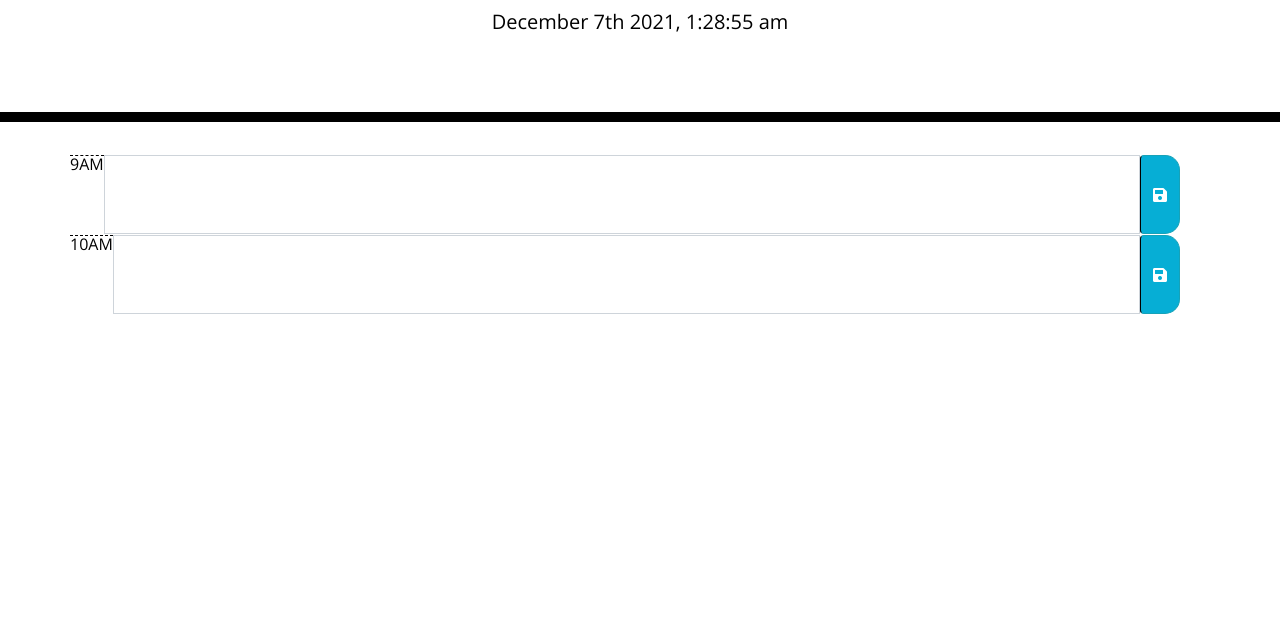
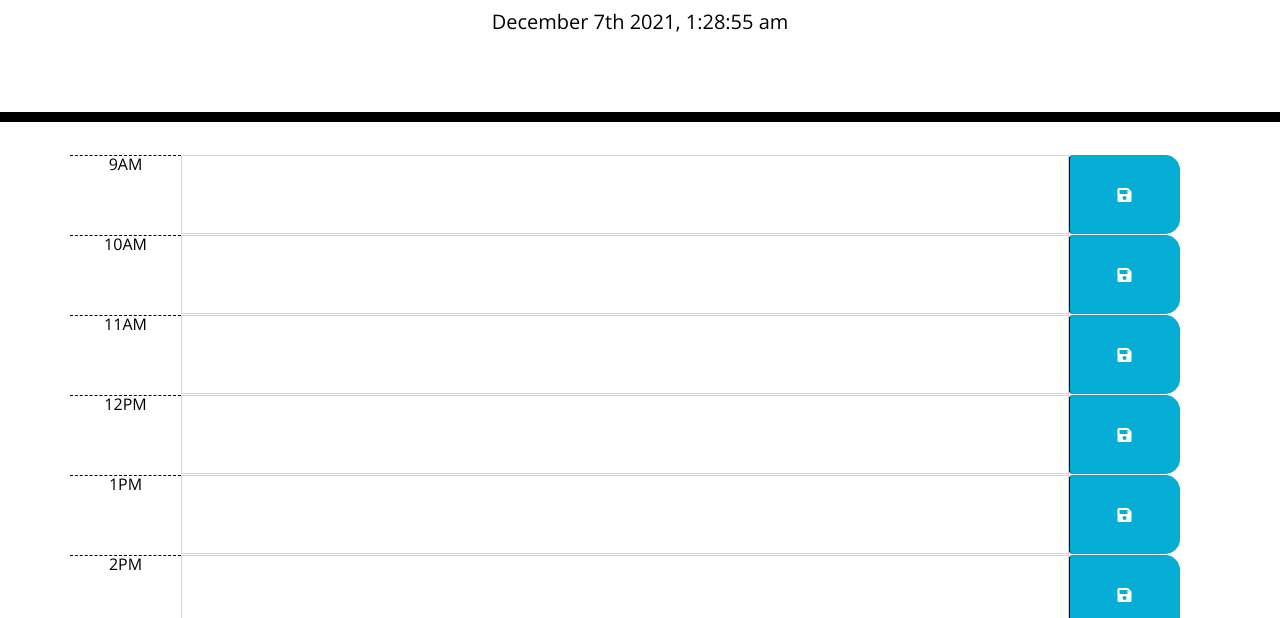
Before and after one commit to josevidmal/u5-hw-third-party-api-work-day-scheduler, a plain HTML site: page index.html in a window 1280 px wide. Shown: the part 182-800 px from the top of the page. Drawn offline with nearby package versions, Linux system fonts and the light colour scheme.

Commit message:
Added for loop to create timeblocks elements with jQuery

```diff
--- a/Assets/js/script.js
+++ b/Assets/js/script.js
@@ -4,3 +4,47 @@ $("#currentDay").text(currentDateTime.format("MMMM Do YYYY, h:mm:ss a"));
 }
 
 setInterval(dateTime, 1000);
+
+var containerEl = $(".container");
+containerEl.css({"display": "flex", "flex-wrap": "wrap"});
+
+var hours = [
+    "9AM",
+    "10AM",
+    "11AM",
+    "12PM",
+    "1PM",
+    "2PM",
+    "3PM",
+    "4PM",
+    "5PM"
+];
+
+for (var i = 0; i < hours.length; i++) {
+    var timeblock = $("<div>");
+    timeblock.addClass("input-group time-block row");
+    timeblock.attr("data-time", [i]);
+    containerEl.append(timeblock);
+
+    var time = $("<span>");
+    time.addClass("description hour");
+    time.text(hours[i]);
+    time.css({"flex": "0 0 10%"});
+    timeblock.append(time);
+
+    var textArea = $("<textarea>");
+    textArea.addClass("form-control");
+    textArea.attr({"id": "text-" + hours[i], "aria-label": "With textarea"});
+    textArea.css({"flex": "0 0 80%"});
+    timeblock.append(textArea);
+
+    var saveBtn = $("<button>");
+    saveBtn.addClass("btn btn-info saveBtn");
+    saveBtn.attr({"id": "btn-" + hours[i], "type": "button"});
+    saveBtn.css({"flex": "0 0 10%"});
+    timeblock.append(saveBtn);
+
+    var btnIcon = $("<i>");
+    btnIcon.addClass("fas fa-save");
+    saveBtn.append(btnIcon);
+}
--- a/index.html
+++ b/index.html
@@ -30,16 +30,6 @@
     </header>
     <div class="container">
       <!-- Timeblocks go here -->
-      <div class="input-group time-block row">
-        <span class="description hour">9AM</span>
-        <textarea class="form-control" aria-label="With textarea"></textarea>
-        <button type="button" class="btn btn-info saveBtn"><i class="fas fa-save"></i></button>
-      </div>
-      <div class="input-group time-block row">
-        <span class="hour">10AM</span>
-        <textarea class="form-control" aria-label="With textarea"></textarea>
-        <button type="button" class="btn btn-info saveBtn"><i class="fas fa-save"></i></button>
-      </div>
     </div>
 
     <script src="https://cdnjs.cloudflare.com/ajax/libs/jquery/3.2.1/jquery.min.js"></script>
```
Also changed, not shown: 2 other files.
